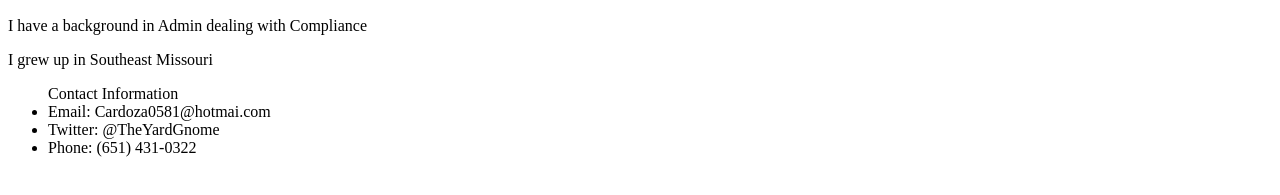
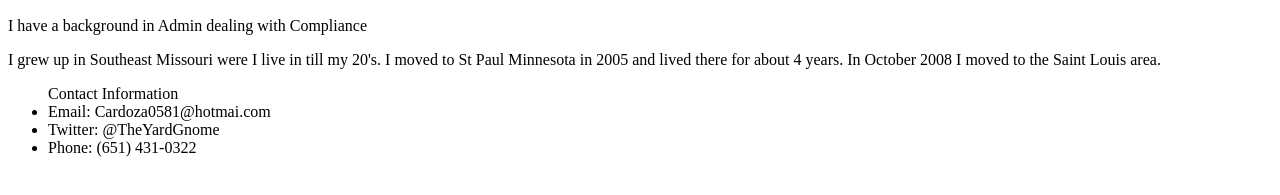
Before and after one commit to Cardoza0581/Savvy-portfolio-Jason-Brown, a website: page index.html in a window 1280 px wide. Shown: the part 383-578 px from the top of the page. Drawn offline with Linux system fonts and the light colour scheme.

Commit message:
add locations

```diff
--- a/index.html
+++ b/index.html
@@ -10,7 +10,7 @@
   <h1>Welcome to my Savvy Coders Portfolio Project!</h1>
  <img src="https://s3.amazonaws.com/cdn-origin-etr.akc.org/wp-content/uploads/2018/05/22224952/beagle-puppy-in-large-cushion-chair.jpg" alt="My Photo">
  <p>I have a background in Admin dealing with Compliance</p>
-  <p>I grew up in Southeast Missouri</p>
+  <p>I grew up in Southeast Missouri were I live in till my 20's. I moved to St Paul Minnesota in 2005 and lived there for about 4 years. In October 2008 I moved to the Saint Louis area. </p>
  <ul>Contact Information
     <li>Email: Cardoza0581@hotmai.com</li>
     <li>Twitter: @TheYardGnome</li>
```
